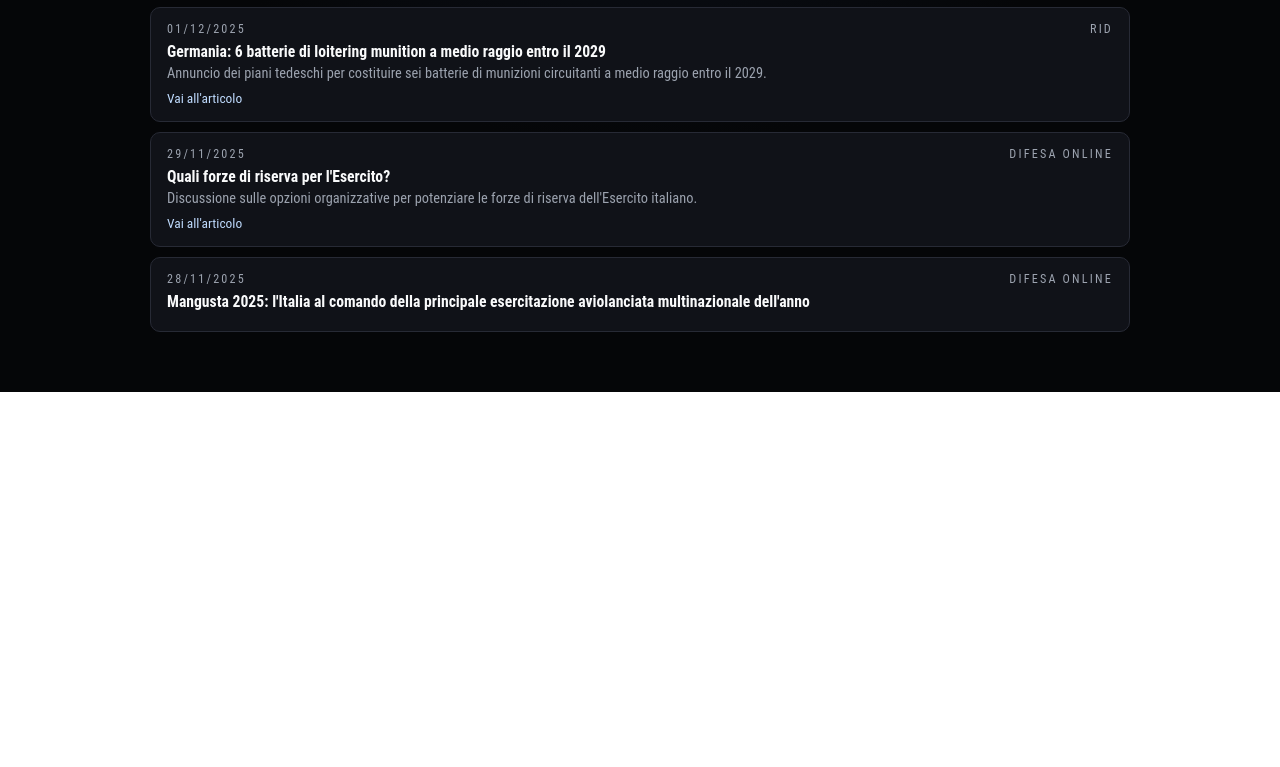
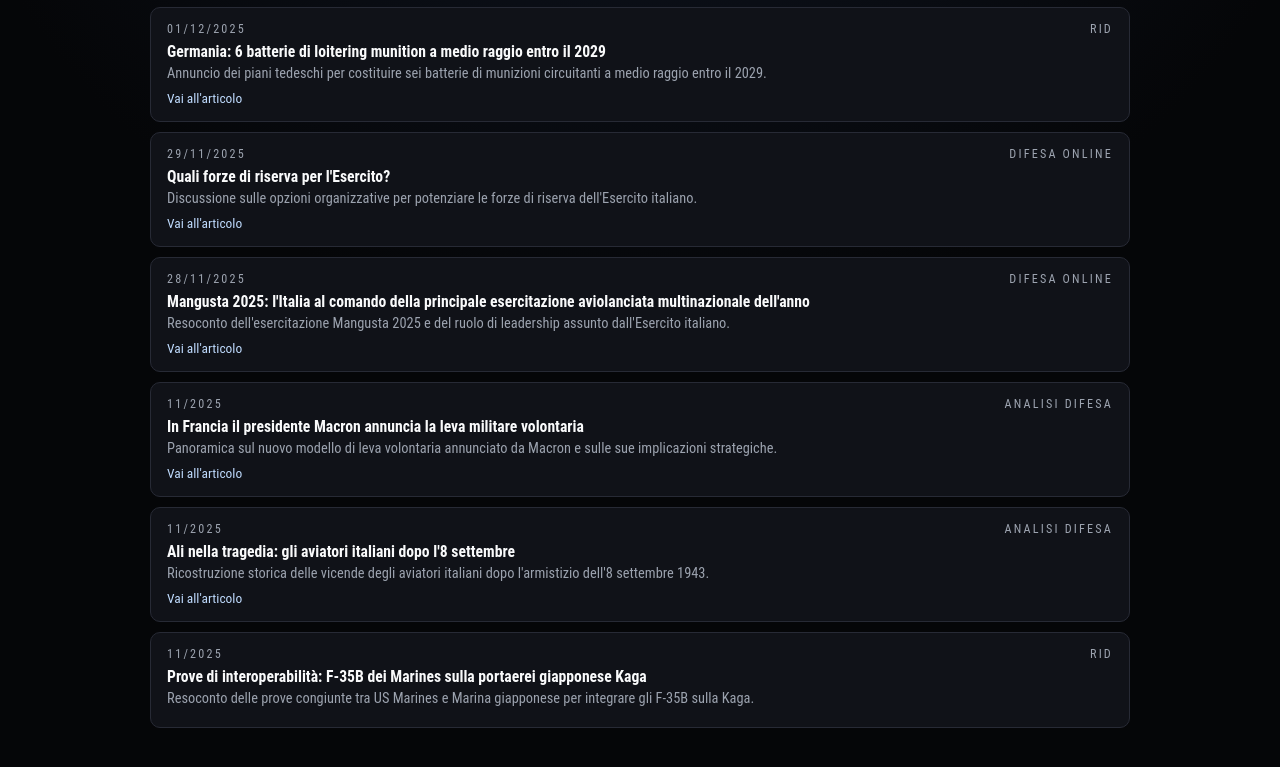
Before and after one commit to tabloiz/tabloiz.github.io, a plain HTML site: page index.html in a window 1280 px wide. Shown: the part 419-1186 px from the top of the page. Before the commit the page ends 811 px from the top, so only its background shows below. Drawn offline with Linux system fonts and the light colour scheme.

Commit message:
Update index.html

```diff
--- a/index.html
+++ b/index.html
@@ -2,7 +2,7 @@
 <html lang="it">
 <head>
   <meta charset="UTF-8" />
-  <title>Articoli</title>
+  <title>Raccolta articoli difesa – V1</title>
   <meta name="viewport" content="width=device-width, initial-scale=1" />
   <style>
     :root {
@@ -114,7 +114,7 @@
 <body>
   <div class="page">
     <header>
-      <h1>Articoli</h1>
+      <h1>Articoli su difesa e sicurezza</h1>
       <p>Selezione di articoli ordinati dal più recente al più vecchio.</p>
     </header>
 
@@ -204,3 +204,61 @@
           Mangusta 2025: l'Italia al comando della principale esercitazione aviolanciata multinazionale dell'anno
         </div>
         <div class="article-desc">
+          Resoconto dell'esercitazione Mangusta 2025 e del ruolo di leadership assunto dall'Esercito italiano.
+        </div>
+        <div class="article-link">
+          <a href="https://www.difesaonline.it/2025/11/28/mangusta-2025-litalia-al-comando-della-principale-esercitazione-aviolanciata-multinazionale-dellanno/" target="_blank" rel="noopener">
+            Vai all'articolo
+          </a>
+        </div>
+      </article>
+
+      <article class="article-card">
+        <div class="article-meta">
+          <span>11/2025</span>
+          <span>Analisi Difesa</span>
+        </div>
+        <div class="article-title">
+          In Francia il presidente Macron annuncia la leva militare volontaria
+        </div>
+        <div class="article-desc">
+          Panoramica sul nuovo modello di leva volontaria annunciato da Macron e sulle sue implicazioni strategiche.
+        </div>
+        <div class="article-link">
+          <a href="https://www.analisidifesa.it/2025/11/in-francia-il-presidente-macron-annuncia-la-leva-militare-volontaria/" target="_blank" rel="noopener">
+            Vai all'articolo
+          </a>
+        </div>
+      </article>
+
+      <article class="article-card">
+        <div class="article-meta">
+          <span>11/2025</span>
+          <span>Analisi Difesa</span>
+        </div>
+        <div class="article-title">
+          Ali nella tragedia: gli aviatori italiani dopo l'8 settembre
+        </div>
+        <div class="article-desc">
+          Ricostruzione storica delle vicende degli aviatori italiani dopo l'armistizio dell'8 settembre 1943.
+        </div>
+        <div class="article-link">
+          <a href="https://www.analisidifesa.it/2025/11/ali-nella-tragedia-li-aviatori-italiani-dopo-l8-settembre/" target="_blank" rel="noopener">
+            Vai all'articolo
+          </a>
+        </div>
+      </article>
+
+      <article class="article-card">
+        <div class="article-meta">
+          <span>11/2025</span>
+          <span>RID</span>
+        </div>
+        <div class="article-title">
+          Prove di interoperabilità: F‑35B dei Marines sulla portaerei giapponese Kaga
+        </div>
+        <div class="article-desc">
+          Resoconto delle prove congiunte tra US Marines e Marina giapponese per integrare gli F‑35B sulla Kaga.
+        </div>
+        <div class="article-link">
+          <a href="https://www.rid.it/shownews/7717/prove-di-interoperabilita-f-35b-dei-mar
```
